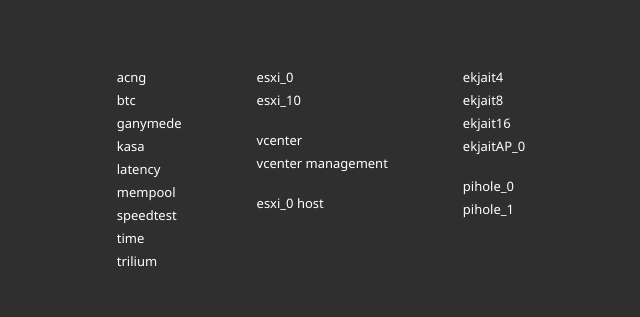
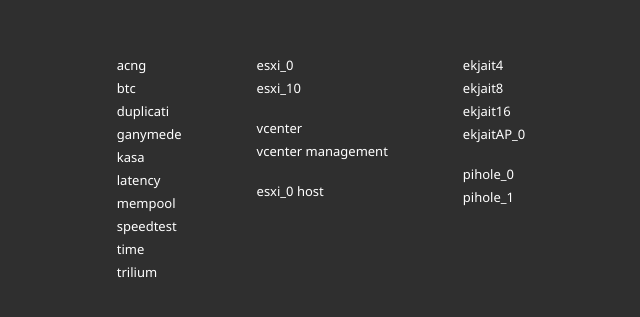
Before and after one commit to kimgnguyen/links, a plain HTML site: page index.html in a window 1280 px wide. Shown: the part 229-546 px from the top of the page, without its empty margins (319-959 px from the left). Drawn offline with Linux system fonts and the light colour scheme.

Commit message:
add duplicati

```diff
--- a/index.html
+++ b/index.html
@@ -14,6 +14,7 @@
         <div class="services-links">
             <a class="mid" href="http://172.16.1.5:9999/acng-report.html?doCount=Count+Data#stats">acng</a>
             <a class="mid" href="https://bitbo.io/">btc</a>
+            <a class="mid" href="http://localhost:8200/">duplicati</a>
             <a class="mid" href="http://ganymede.ekjait/">ganymede</a>
             <a class="mid" href="http://debkasa:3000">kasa</a>
             <a class="mid" href="http://debping:5000/?host=8.8.8.8">latency</a>
```
